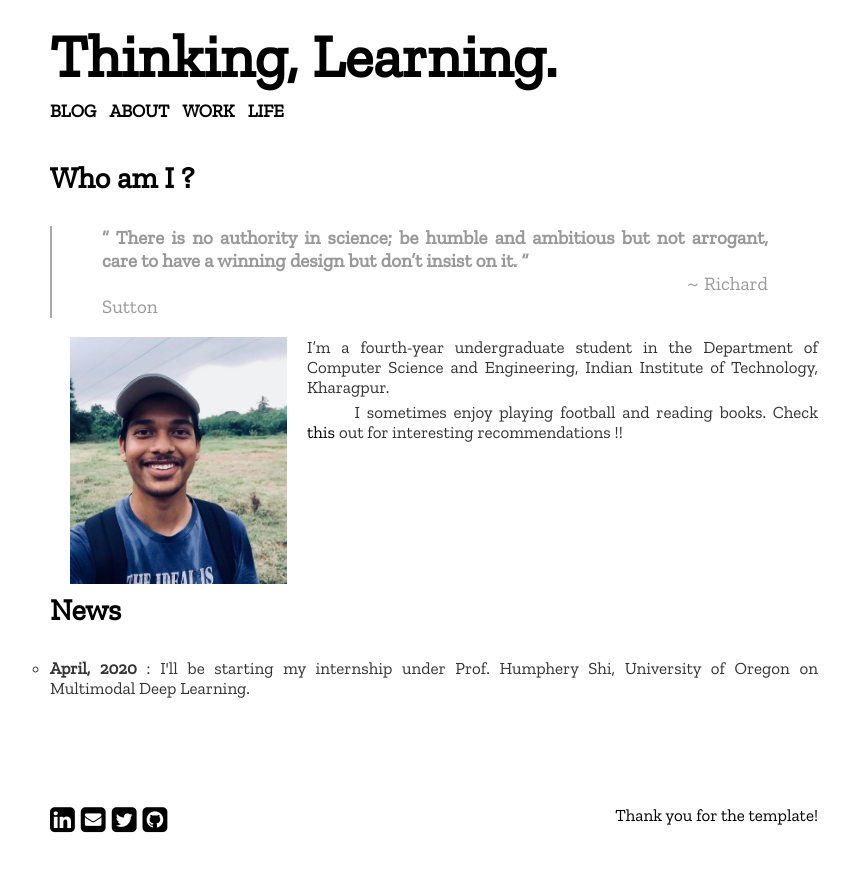
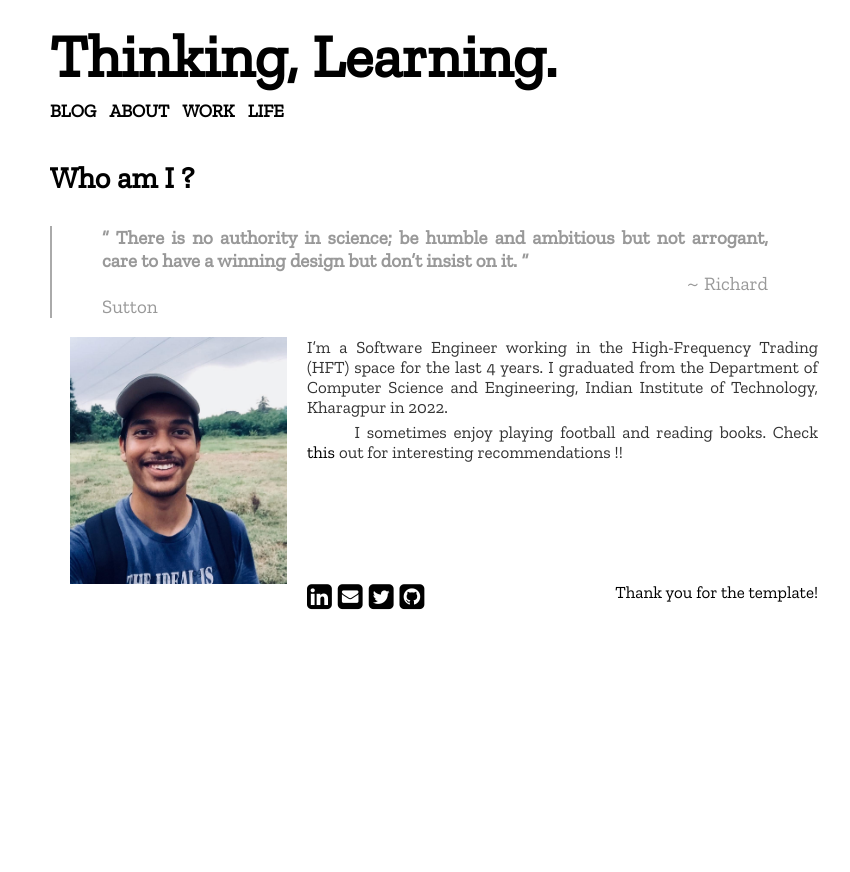
Before and after one commit to shreyshrivastava4799/shreyshrivastava4799.github.io, a Jekyll site: the page built from about.md, in a window 1280 px wide. Shown: the top 872 px of the page, without its empty margins (206-1056 px from the left). Built offline with Jekyll 4.4.1, drawn with Linux system fonts in a browser that asks for light colours.

Commit message:
Update About page: current role and remove stale 2020 news

```diff
--- a/about.md
+++ b/about.md
@@ -10,7 +10,7 @@ title: About
 ![image](/assets/SFNYE1412.JPG){:  height="247px" width="217px" style="float:left; padding-right:20px; padding-left:20px"}
 <div style="text-align: justify; font-size: 17px; margin:0 auto;">
   <div>
-    I’m a fourth-year undergraduate student in the Department of Computer Science and Engineering, Indian Institute of Technology, Kharagpur.
+    I’m a Software Engineer working in the High-Frequency Trading (HFT) space for the last 4 years. I graduated from the Department of Computer Science and Engineering, Indian Institute of Technology, Kharagpur in 2022.
   </div>
   <!-- <div style="margin-top:5px;">
     &emsp; &emsp; I’m currently working under Prof. Partha Pratim Chakraborty on Neuro-Symbolic AI, where my broad objective is to develop algorithms combining the perceptual power of Deep Learning with the reasoning capability of Classical AI for applications in Natural Language. Previously I spent some time working at AGV, IIT Kharagpur, enabling autonomous cars to move in complex unconstrained environments. Later I had the good fortune to work under Prof. Humphery Shi on Multimodal Deep Learning.
@@ -26,19 +26,6 @@ title: About
 <br/>
 <br/>
 </div>
-
-## News
-<div style="text-align: justify; font-size: 17px;">
-  <ul style = "list-style-type:circle;">
-      <li><strong>April, 2020</strong> : I'll be starting my internship under Prof. Humphery Shi, University of Oregon on Multimodal Deep Learning.</li>
-      <!-- <li><strong>October, 2020</strong> : Attended the 30th International Conference on Automated Planning and Scheduling.</li> -->
-  </ul>
-</div>
-
-
-<br/>
-<br/>
-<br/>
 
 <div class="pagination">
   {% if site.owner.linkedin %}
```
